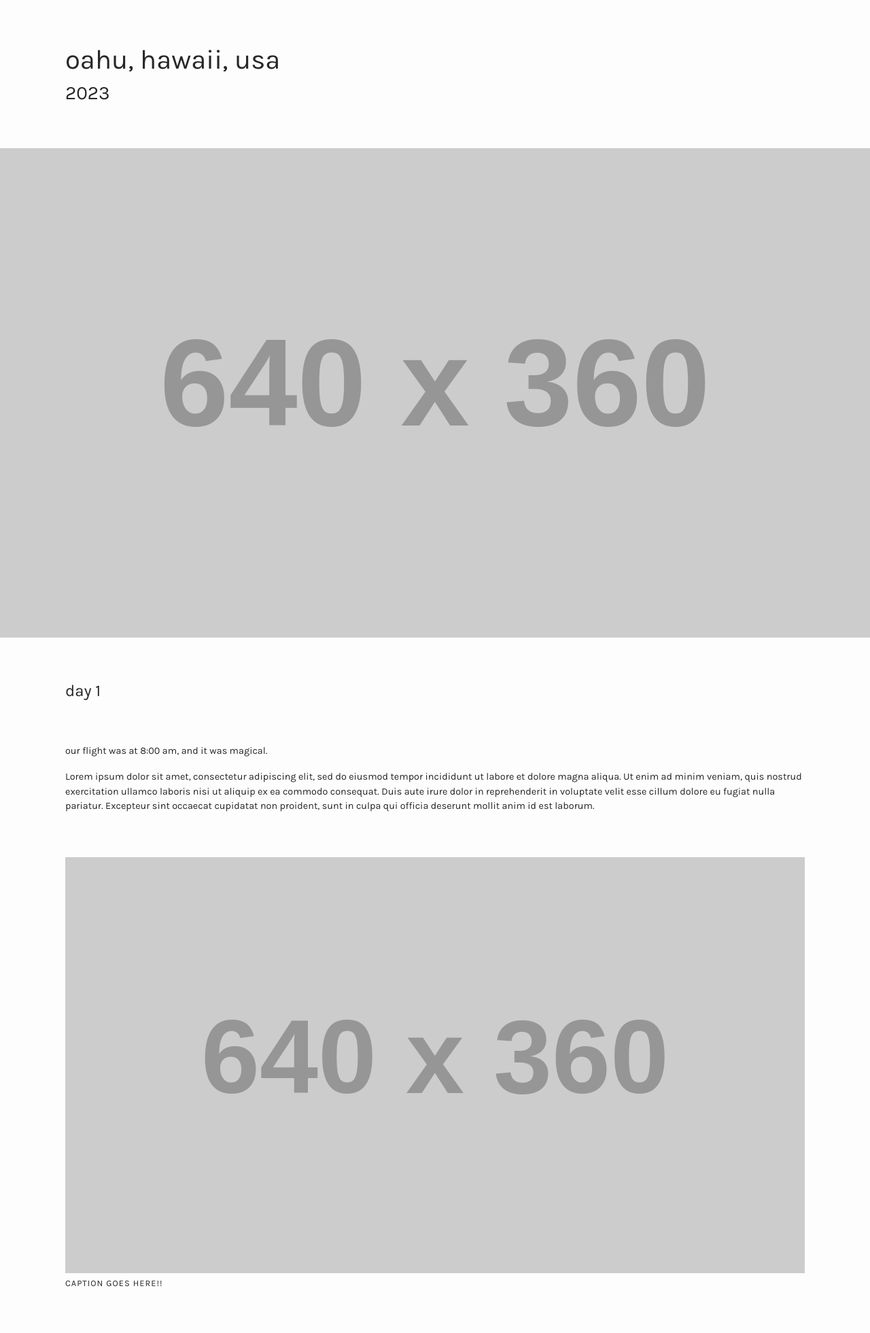
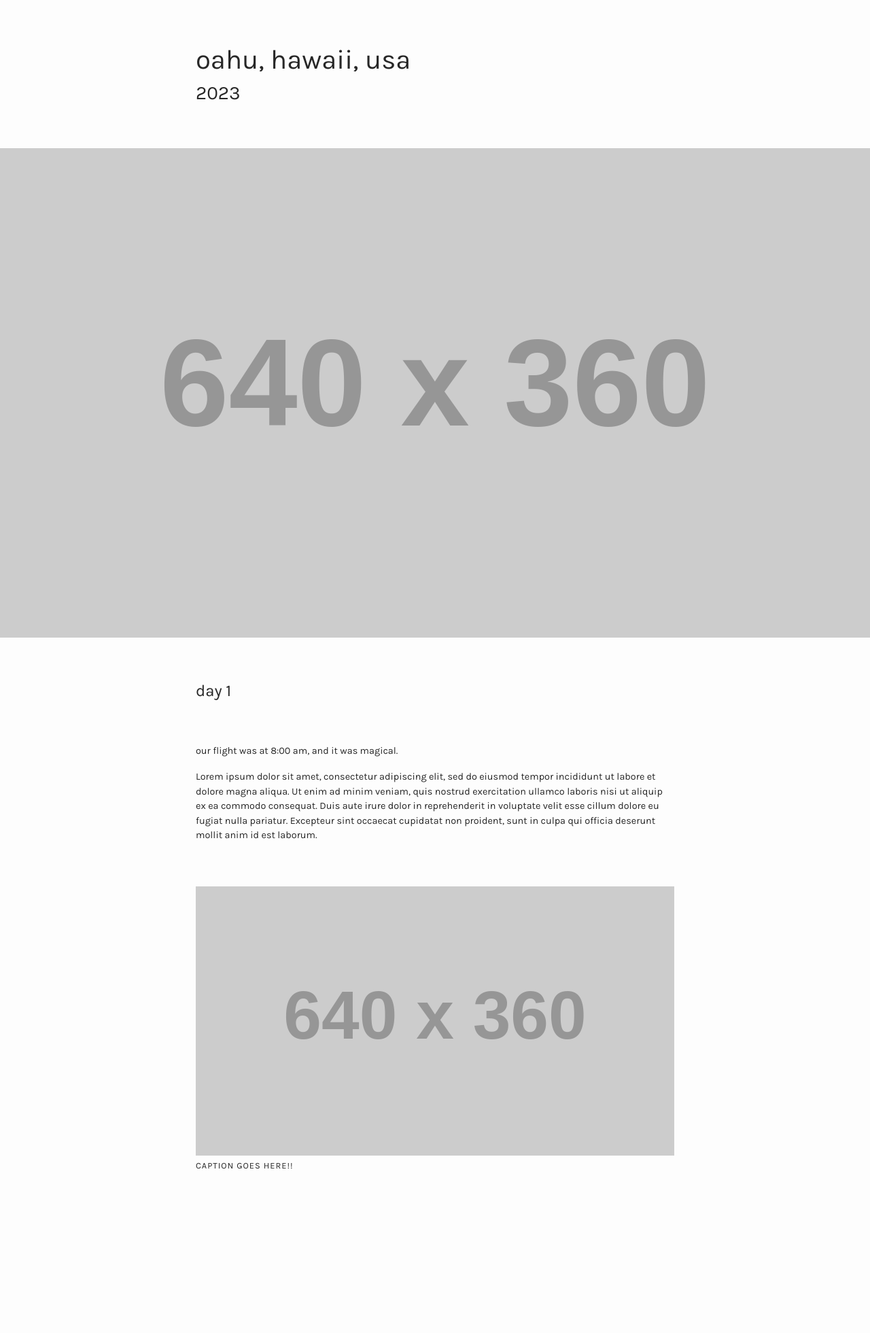
Before and after one commit to natashasupangkat/bon, a Jekyll site: the page built from _trips/hawaii2023.html, in a window 1280 px wide. Shown: the whole page at 68% size. Built offline with Jekyll 4.4.1, drawn with Linux system fonts in a browser that asks for light colours; after the commit the page ends 1788 px from its top, so only the background shows below that.

Commit message:
media query updates

```diff
--- a/Gemfile
+++ b/Gemfile
@@ -34,3 +34,4 @@ gem "wdm", "~> 0.1.1", :platforms => [:mingw, :x64_mingw, :mswin]
 gem "http_parser.rb", "~> 0.6.0", :platforms => [:jruby]
 
 gem "webrick"
+# gem 'bootstrap', '~> 5.3.0-alpha1'
--- a/_includes/head.html
+++ b/_includes/head.html
@@ -2,11 +2,12 @@
     <meta charset="UTF-8">
     <meta http-equiv="X-UA-Compatible" content="IE=edge">
     <meta name="viewport" content="width=device-width, initial-scale=1.0">
+
     <title>{% if page.title %}{{ page.title }}{% else %}{{ site.title }}{% endif %}</title>
 
     <!--BOOTSTRAP 5.0-->
-    <link href="https://cdn.jsdelivr.net/npm/bootstrap@5.1.3/dist/css/bootstrap.min.css" rel="stylesheet" integrity="sha384-1BmE4kWBq78iYhFldvKuhfTAU6auU8tT94WrHftjDbrCEXSU1oBoqyl2QvZ6jIW3" crossorigin="anonymous">
-    <script src="https://cdn.jsdelivr.net/npm/bootstrap@5.1.3/dist/js/bootstrap.bundle.min.js" integrity="sha384-ka7Sk0Gln4gmtz2MlQnikT1wXgYsOg+OMhuP+IlRH9sENBO0LRn5q+8nbTov4+1p" crossorigin="anonymous"></script>
+    <link href="https://cdn.jsdelivr.net/npm/bootstrap@5.3.0-alpha1/dist/css/bootstrap.min.css" rel="stylesheet" integrity="sha384-GLhlTQ8iRABdZLl6O3oVMWSktQOp6b7In1Zl3/Jr59b6EGGoI1aFkw7cmDA6j6gD" crossorigin="anonymous">
+    <script src="https://cdn.jsdelivr.net/npm/bootstrap@5.3.0-alpha1/dist/js/bootstrap.bundle.min.js" integrity="sha384-w76AqPfDkMBDXo30jS1Sgez6pr3x5MlQ1ZAGC+nuZB+EYdgRZgiwxhTBTkF7CXvN" crossorigin="anonymous"></script>
 
     <!--STYLESHEET-->
     <link rel="stylesheet" type="text/css" href="{{ site.baseurl }}/assets/css/styles.css">
--- /dev/null
+++ b/_sass/_mixins.scss
@@ -0,0 +1,3 @@
+@import 'bootstrap/scss/_functions';
+@import 'bootstrap/scss/_variables';
+@import 'bootstrap/scss/mixins/_breakpoints';
--- /dev/null
+++ b/_sass/mediaqueries.scss
@@ -0,0 +1,13 @@
+// @import "_mixins.scss";
+/*
+@include media-breakpoint-up(md) {
+    .content {
+        width: 85vw;
+    }
+}*/
+
+@media screen and (min-width: 768px) {
+    .content {
+        width: 55vw;
+    }
+}
--- a/_sass/trip.scss
+++ b/_sass/trip.scss
@@ -10,3 +10,10 @@
     width: 85vw;
     margin: 5vw auto;
 }
+
+
+@media (min-width: 768px) {
+    .content {
+        width: 55vw;
+    }
+}
```
Also changed, not shown: 6 other files.
